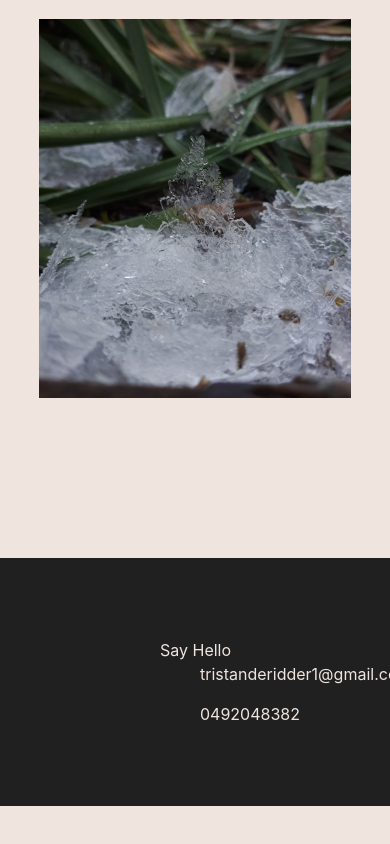
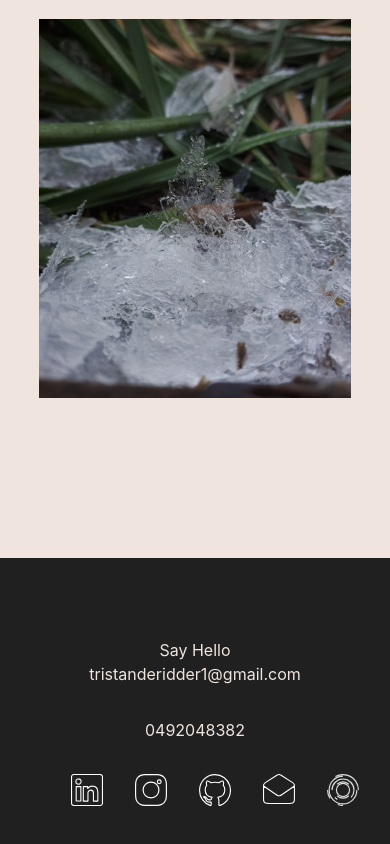
Before and after one commit to TristanDeRidder/Portfolio, an Eleventy site: page input/projects.njk in a window 390 px wide. Shown: the part 4571-5415 px from the top of the page. Before the commit the page ends 5377 px from the top, so only its background shows below. Built offline with nearby package versions, Linux system fonts and the light colour scheme; Eleventy itself is replaced by a stand-in of ours; files that its build step writes are made by us from their sources.

Commit message:
added media queries to homepage

```diff
--- a/input/assets/css/style.css
+++ b/input/assets/css/style.css
@@ -156,7 +156,6 @@
   left: 0;
   right: 0;
   bottom: 0;
-
 
   background-color: var(--bg);
   background-size: 100%;
@@ -675,8 +674,24 @@
 footer {
   background-color: var(--secondary);
   color: var(--bg);
+  display: flex;
+  flex-direction: column;
+  justify-content: space-between;
+  align-items: center;
+  position: relative;
+  background-color: var(--secondary);
+  color: var(--bg);
   padding: 5rem 0;
+  gap: 2rem;
+  margin-top: 10rem;
+}
+
+@media (min-width: 1000px) {
+  footer {
+    background-color: var(--secondary);
+    color: var(--bg);
     display: flex;
+    flex-direction: row;
     justify-content: space-between;
     align-items: center;
     position: relative;
@@ -685,6 +700,7 @@
     padding: 5rem 10rem;
     gap: 2rem;
     margin-top: 10rem;
+  }
 }
 
 footer ul {
@@ -698,9 +714,26 @@
   width: 2rem;
 }
 
+footer div {
+  text-align: center;
+}
+
+footer .contact {
+  flex-direction: column;
+  text-align: center;
+  padding: 0;
+}
+
+@media (min-width: 1000px) {
+  footer div {
+    text-align: start;
+  }
+
   footer .contact {
     flex-direction: column;
     gap: 1rem;
+    padding-left: 1rem;
+  }
 }
 
 /* ================== Projects Page ================== */
```
Also changed, not shown: 1 other file. Lines whose indentation alone changed are shown as unchanged.
